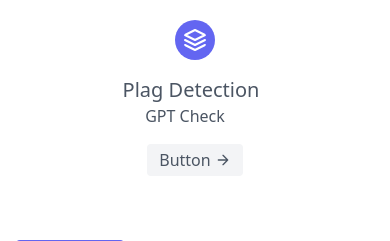
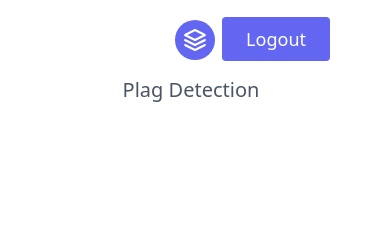
Before and after one commit to AtharvaMutsaddi/COEP-Hackathon-PlagCheck, a Flask app: page /home in a window 390 px wide. Shown: the top 241 px of the page. Run offline with Flask 3, Linux system fonts and the light colour scheme; the visitor is signed in with stand-in values (Sample User, id 1); parts of the project's set-up code (start-up, migrations or seed data) failed here and were passed over.

Commit message:
Logout button

```diff
--- a/db.py
+++ b/db.py
@@ -246,5 +246,7 @@
 
 # print(Database().add_user("apc9214@gmail.com"))
 # print(Database().add_user("muss@gmail.com"))
+print(Database().add_user("himanshukamdi3154@gmail.com"))
+
 # Database().add_history_record_in_user_log("661a052071d8d8f0d045858f", "Abhishek.zip","661a055fc4485de8ec2d4e77")
 # print(Database().get_all_history_records_for_user("661a055fc4485de8ec2d4e7"))
--- a/templates/base.html
+++ b/templates/base.html
@@ -19,19 +19,8 @@
                     <path d="M12 2L2 7l10 5 10-5-10-5zM2 17l10 5 10-5M2 12l10 5 10-5">
                     </path>
                 </svg>
-                <a class="mr-5 hover:text-gray-900" href="/"><span class="ml-3 text-xl">Plag Detection</span></a>
+                <a class="mr-5 hover:text-gray-900" href="/home"><span class="ml-3 text-xl">Plag Detection</span></a>
             </a>
-            <nav
-                class="md:mr-auto md:ml-4 md:py-1 md:pl-4 md:border-l md:border-gray-400 flex flex-wrap items-center text-base justify-center">
-                <a class="mr-5 hover:text-gray-900" href="/gptpage">GPT Check</a>
-            </nav>
-            <button
-                class="inline-flex items-center bg-gray-100 border-0 py-1 px-3 focus:outline-none hover:bg-gray-200 rounded text-base mt-4 md:mt-0">Button
-                <svg fill="none" stroke="currentColor" stroke-linecap="round" stroke-linejoin="round" stroke-width="2"
-                    class="w-4 h-4 ml-1" viewBox="0 0 24 24">
-                    <path d="M5 12h14M12 5l7 7-7 7"></path>
-                </svg>
-            </button>
         </div>
     </header>
 
--- a/templates/home.html
+++ b/templates/home.html
@@ -2,9 +2,9 @@
 
 {% block content %}
 <section class="text-gray-600 body-font">
-  <div class="d-flex justify-content-between align-items-center mb-4">
+  <div class="d-flex justify-content-between align-items-center mb-4" style="position: absolute; top: 5px; right: 60px; ">
     {% if checkloggedin == True %}
-    <form method="POST" action="/logout" class="mt-3">
+    <form method="POST" action="/logout" class="mt-3" >
       <button type="submit" class="inline-flex text-white bg-indigo-500 border-0 py-2 px-6 focus:outline-none hover:bg-indigo-600 rounded text-lg">
         Logout
       </button>
```
